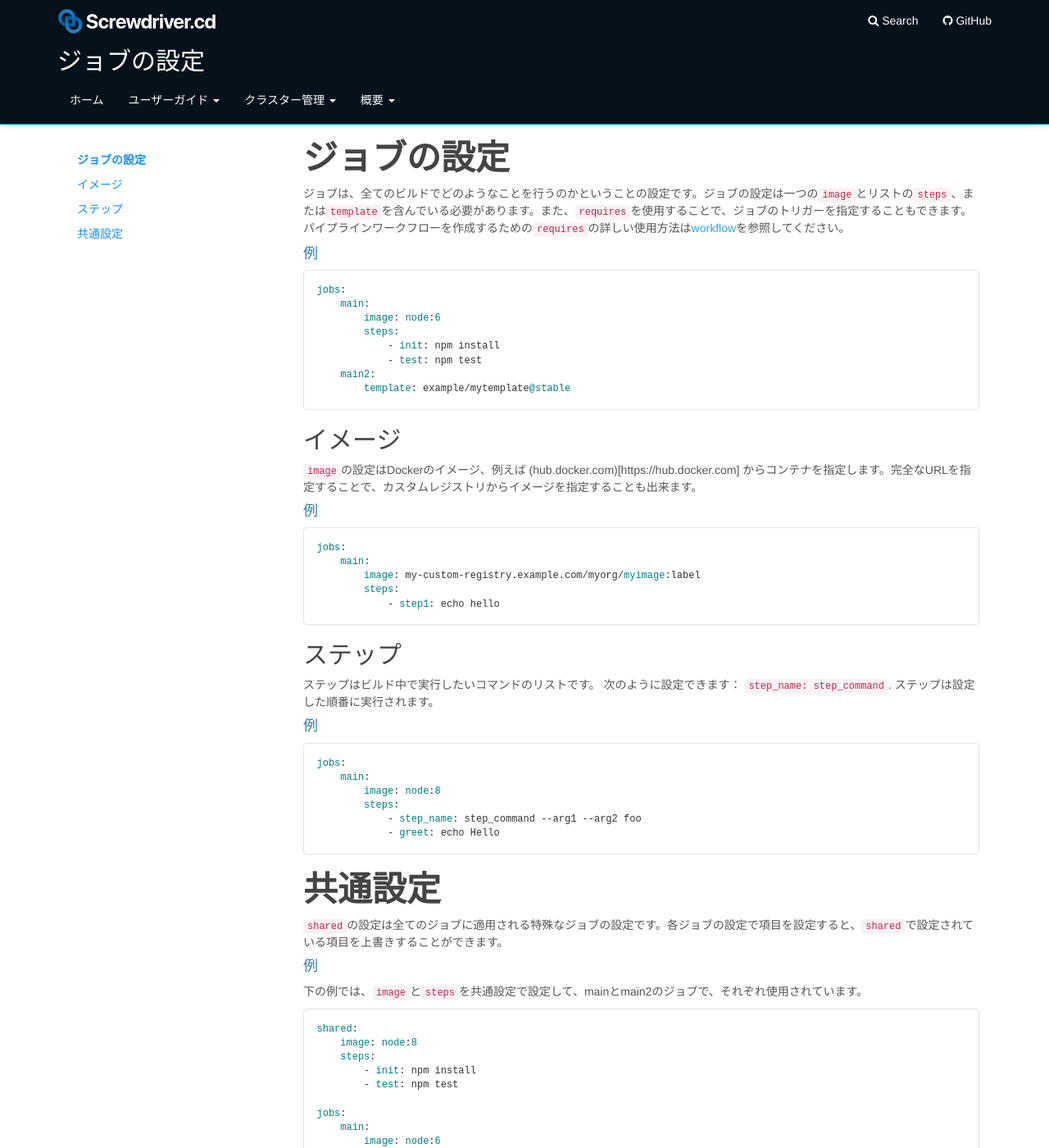
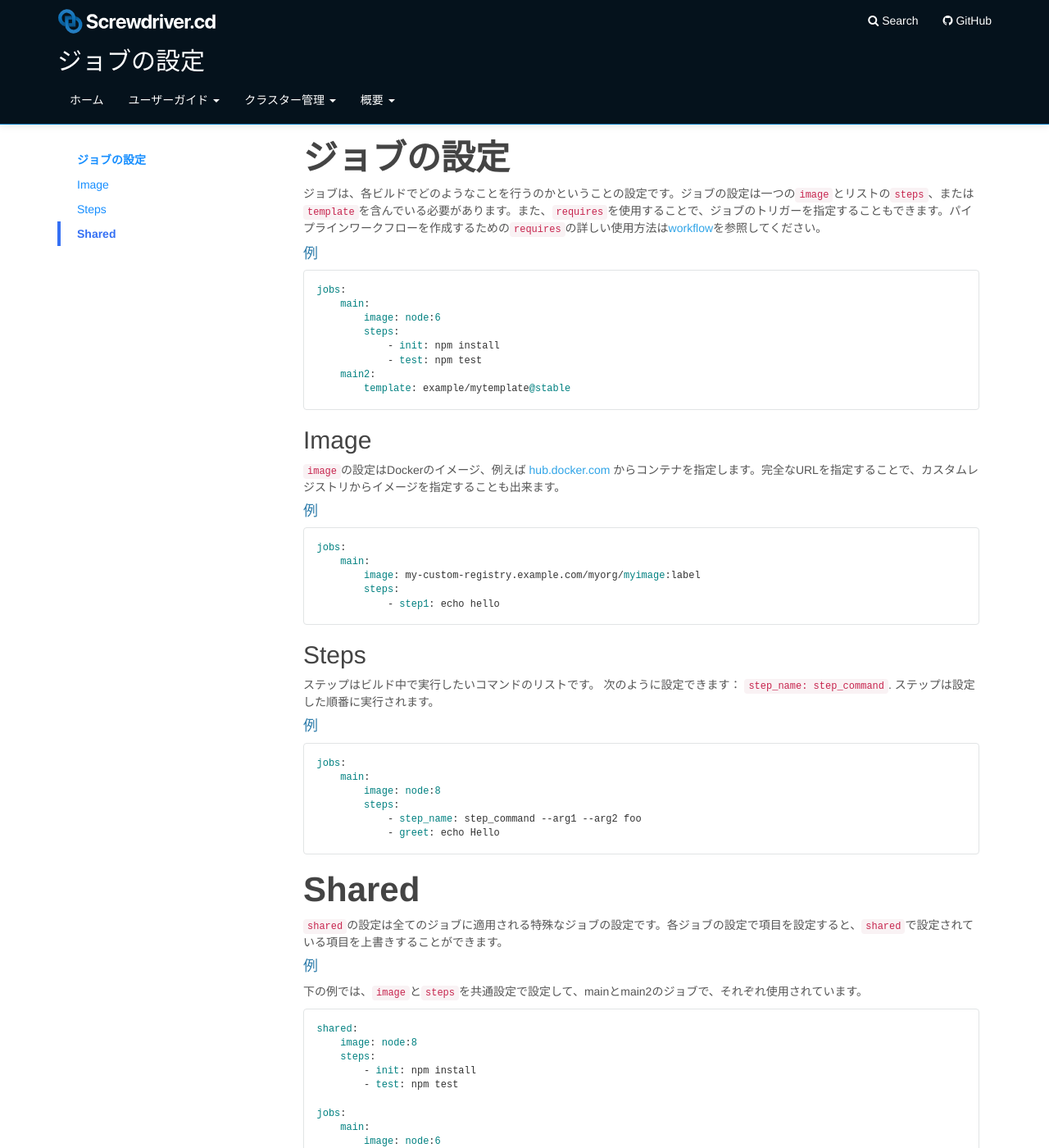
Before and after one commit to screwdriver-cd/guide, a Jekyll site: the page built from docs/ja/user-guide/configuration/jobconfiguration.md, in a window 1280 px wide and 1400 px high. Shown: the whole window at 82% size. Built offline with Jekyll 4.4.1, drawn with Linux system fonts in a browser that asks for light colours.

Commit message:
Update jobconfiguration.md

````diff
--- a/docs/ja/user-guide/configuration/jobconfiguration.md
+++ b/docs/ja/user-guide/configuration/jobconfiguration.md
@@ -6,17 +6,17 @@ menu: menu_ja
 toc:
 - title: ジョブの設定
   url: "#ジョブの設定"
-- title: イメージ
-  url: "#イメージ"
-- title: ステップ
-  url: "#ステップ"
-- title: 共通設定
-  url: "#共通設定"
+- title: Image
+  url: "#image"
+- title: Steps
+  url: "#steps"
+- title: Shared
+  url: "#shared"
 ---
 
 # ジョブの設定
 
-ジョブは、全てのビルドでどのようなことを行うのかということの設定です。ジョブの設定は一つの`image`とリストの`steps`、または`template`を含んでいる必要があります。また、`requires`を使用することで、ジョブのトリガーを指定することもできます。パイプラインワークフローを作成するための`requires`の詳しい使用方法は[workflow](/user-guide/configuration/workflow)を参照してください。
+ジョブは、各ビルドでどのようなことを行うのかということの設定です。ジョブの設定は一つの`image`とリストの`steps`、または`template`を含んでいる必要があります。また、`requires`を使用することで、ジョブのトリガーを指定することもできます。パイプラインワークフローを作成するための`requires`の詳しい使用方法は[workflow](/user-guide/configuration/workflow)を参照してください。
 
 #### 例
 
@@ -31,10 +31,10 @@ jobs:
         template: example/mytemplate@stable
 ```
 
-## イメージ
+## Image
 
 `image`の設定はDockerのイメージ、例えば
- (hub.docker.com)[https://hub.docker.com] からコンテナを指定します。完全なURLを指定することで、カスタムレジストリからイメージを指定することも出来ます。
+ [hub.docker.com](https://hub.docker.com) からコンテナを指定します。完全なURLを指定することで、カスタムレジストリからイメージを指定することも出来ます。
 
 #### 例
 
@@ -46,7 +46,7 @@ jobs:
             - step1: echo hello
 ```
 
-## ステップ
+## Steps
 
 ステップはビルド中で実行したいコマンドのリストです。
 次のように設定できます：
@@ -63,7 +63,7 @@ jobs:
             - greet: echo Hello
 ```
 
-# 共通設定
+# Shared
 
 `shared`の設定は全てのジョブに適用される特殊なジョブの設定です。各ジョブの設定で項目を設定すると、`shared`で設定されている項目を上書きすることができます。
 
````
